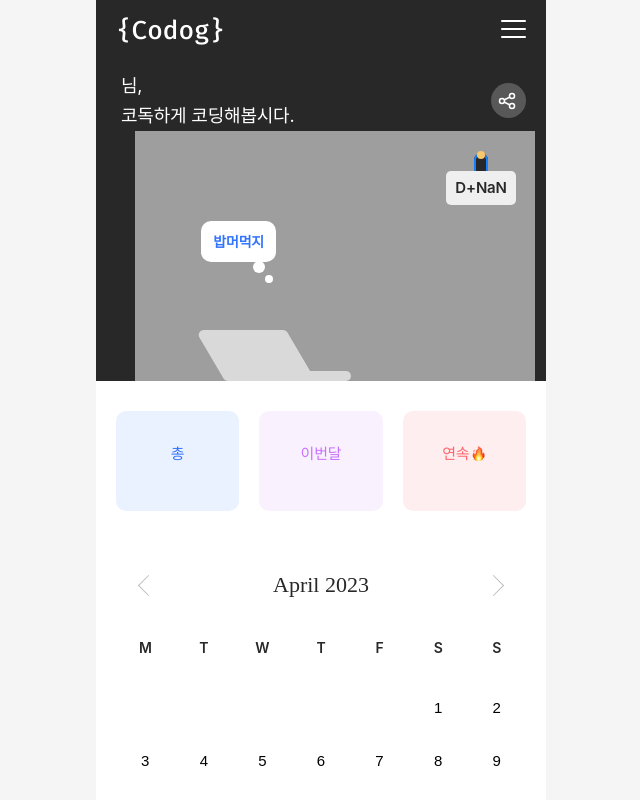
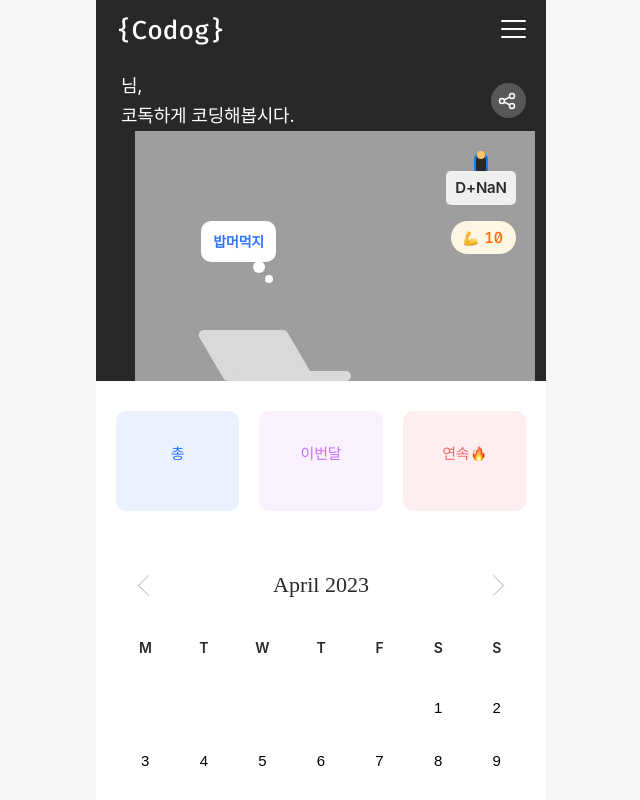
Before and after one commit to firstcommit23/codog-front, a Next.js app: page / in a window 1280 px wide. Shown: the top 800 px of the page, without its empty margins (319-959 px from the left). Built offline with nearby package versions, Linux system fonts and the light colour scheme; no server answers; a web font is replaced by a local one; what axios-retry, emotion-reset would draw is missing.

Commit message:
[feat] 응원버튼 ui 추가

```diff
--- /dev/null
+++ b/components/Canvas/CheerButton.tsx
@@ -0,0 +1,48 @@
+import styled from '@emotion/styled';
+
+const CheerButton = () => {
+  return (
+    <CheerBtn>
+      <span>10</span>
+    </CheerBtn>
+  );
+};
+
+const CheerBtn = styled.button`
+  background-color: #fff5e3;
+  padding: 0.6rem 1.2rem;
+  border-radius: 5rem;
+  min-width: 6.5rem;
+  position: absolute;
+  right: 3rem;
+  top: 9rem;
+  border: none;
+
+  font-family: 'Fira Code', monospace;
+  color: #ff6f06;
+  font-size: 1.6rem;
+
+  cursor: pointer;
+
+  &:active {
+    transform: scale(1.05);
+    transition: all ease 0.2s;
+  }
+
+  span {
+    display: flex;
+    align-items: center;
+    font-weight: 500;
+  }
+  span::before {
+    content: '';
+    background: url('/images/cheer.svg') no-repeat;
+    background-size: contain;
+    width: 1.6rem;
+    height: 1.6rem;
+    display: inline-block;
+    margin-right: 0.5rem;
+  }
+`;
+
+export default CheerButton;
--- a/components/Canvas/index.tsx
+++ b/components/Canvas/index.tsx
@@ -3,5 +3,6 @@ import DogCharacter from './DogCharacter';
 import Balloon from './Balloon';
 import FoodItem from './FoodItem';
 import FurnitureItem from './FurnitureItem';
+import CheerButton from './CheerButton';
 
-export { Canvas, DogCharacter, Balloon, FoodItem, FurnitureItem };
+export { Canvas, DogCharacter, Balloon, FoodItem, FurnitureItem, CheerButton };
--- a/pages/index.tsx
+++ b/pages/index.tsx
@@ -7,7 +7,14 @@ import styled from '@emotion/styled';
 import DefaultLayout from '@/components/Layout/DefaultLayout';
 import useUserProfileQuery from '@/hooks/query/useUserProfileQuery';
 import useUserFootprintQuery from '@/hooks/query/useUserFootprintQuery';
-import { Canvas, DogCharacter, Balloon, FoodItem, FurnitureItem } from '@/components/Canvas';
+import {
+  Canvas,
+  DogCharacter,
+  Balloon,
+  FoodItem,
+  FurnitureItem,
+  CheerButton,
+} from '@/components/Canvas';
 import { useRouter } from 'next/router';
 import Comments from '@/components/Comments';
 import Calendars from '@/components/Calendars';
@@ -59,6 +66,7 @@ const Home: NextPage = () => {
             <div className="pin"></div>
             <span className="Dday">D+{getDday(today, userData?.createDate)}</span>
           </DdayBox>
+          <CheerButton></CheerButton>
         </Canvas>
         {/* 개인 달성 지표 */}
         <Achievements value={value} />
```
Also changed, not shown: public/images/cheer.svg (added).
